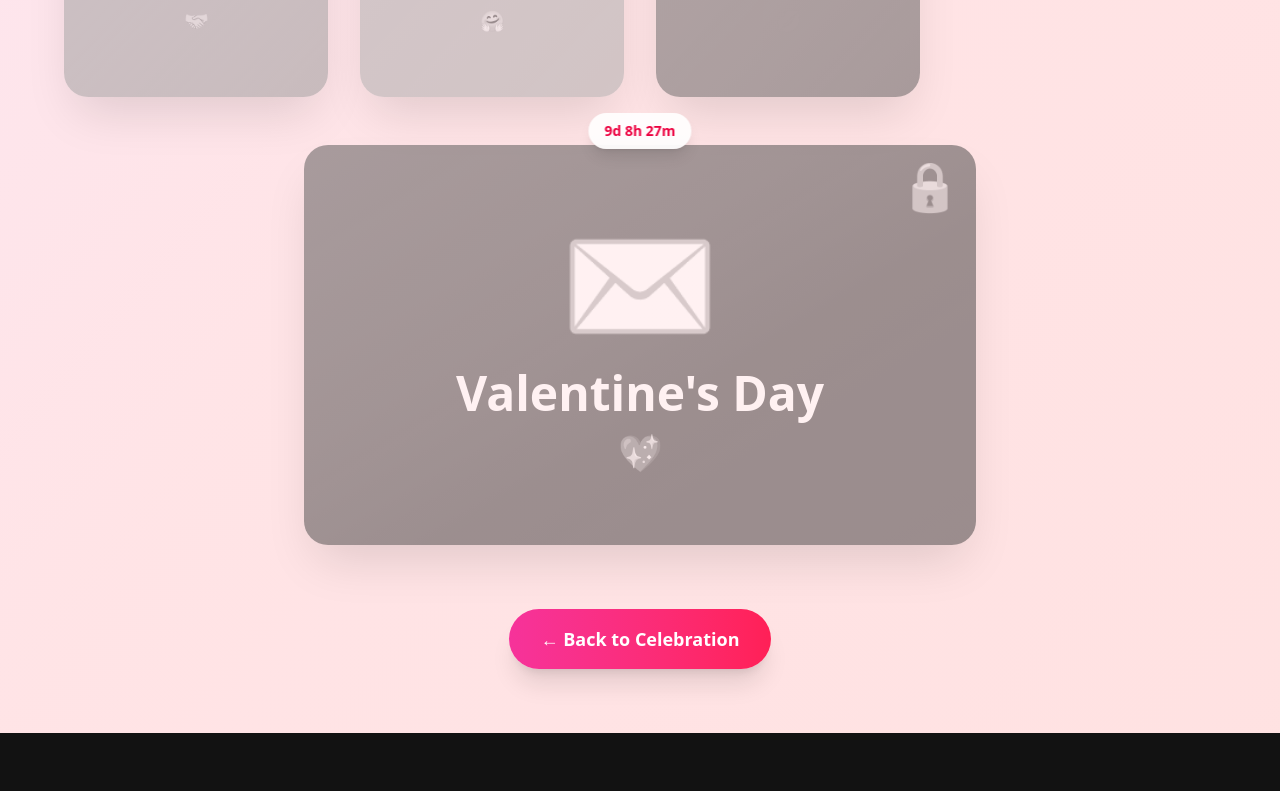
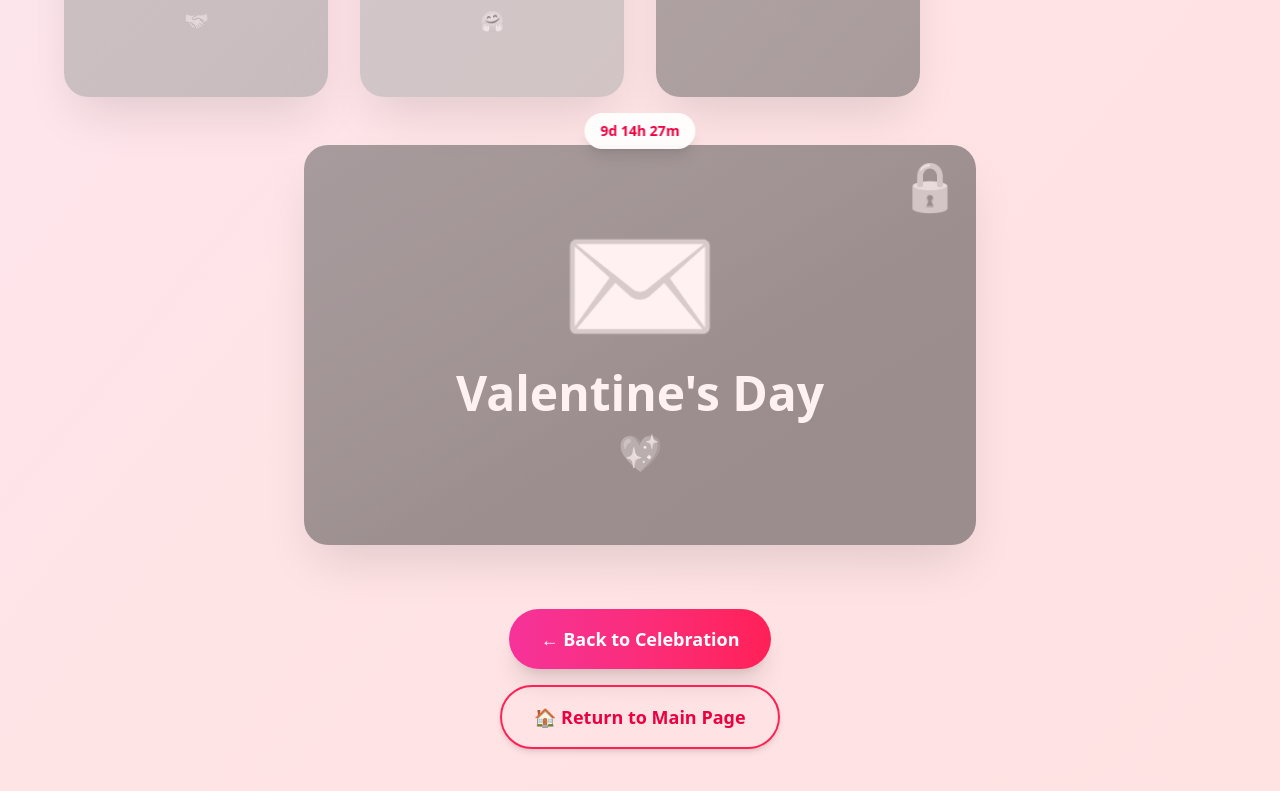
Before and after one commit to allentom999-lgtm/valentine-invite, a Next.js app: page /letters in a window 1280 px wide. Shown: the part 743-1534 px from the top of the page. Before the commit the page ends 1476 px from the top, so only its background shows below. Built offline with nearby package versions, Linux system fonts and the light colour scheme.

Commit message:
Update Rose Day timer to 6 AM and add Return to Main Page buttons

```diff
--- a/src/app/letter/[date]/page.tsx
+++ b/src/app/letter/[date]/page.tsx
@@ -149,6 +149,14 @@ export default function LetterPage({ params }: { params: Promise<{ date: string
                     >
                         ← Back to All Letters
                     </Link>
+                    <div className="mt-4">
+                        <Link
+                            href="/"
+                            className="inline-block px-8 py-4 border-2 border-rose-500 text-rose-600 text-lg font-semibold rounded-full hover:bg-rose-50 transition-all shadow-md hover:scale-105"
+                        >
+                            🏠 Return to Main Page
+                        </Link>
+                    </div>
                 </motion.div>
             </motion.div>
 
--- a/src/app/letters/page.tsx
+++ b/src/app/letters/page.tsx
@@ -37,15 +37,13 @@ export default function LettersPage() {
 
     const isUnlocked = (targetDate: string) => {
         const target = new Date(targetDate);
-        target.setHours(0, 0, 0, 0);
-        const now = new Date(currentTime);
-        now.setHours(0, 0, 0, 0);
-        return now >= target;
+        target.setHours(6, 0, 0, 0);
+        return currentTime >= target;
     };
 
     const getTimeRemaining = (targetDate: string) => {
         const target = new Date(targetDate);
-        target.setHours(0, 0, 0, 0);
+        target.setHours(6, 0, 0, 0);
         const diff = target.getTime() - currentTime.getTime();
 
         if (diff <= 0) return "Unlocked! 🎉";
@@ -220,6 +218,14 @@ export default function LettersPage() {
                     >
                         ← Back to Celebration
                     </Link>
+                    <div className="mt-4">
+                        <Link
+                            href="/"
+                            className="inline-block px-8 py-4 border-2 border-rose-500 text-rose-600 text-lg font-semibold rounded-full hover:bg-rose-50 transition-all shadow-md hover:scale-105"
+                        >
+                            🏠 Return to Main Page
+                        </Link>
+                    </div>
                 </motion.div>
             </div>
 
```
